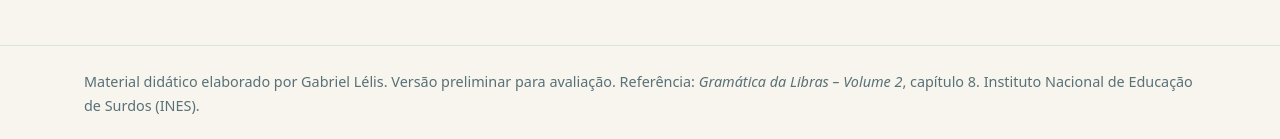
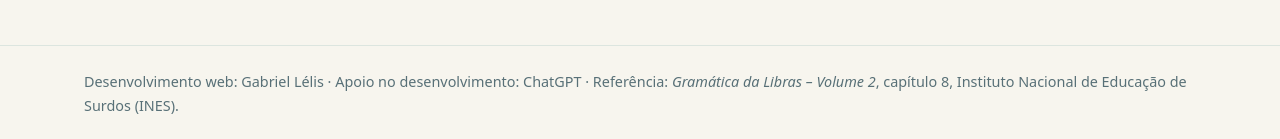
Before and after one commit to gabrieldeaf/sintaxe-libras, a plain HTML site: page index.html in a window 1280 px wide. Shown: the part 1703-1842 px from the top of the page. Drawn offline with Linux system fonts and the light colour scheme.

Commit message:
Atualiza créditos de desenvolvimento web

```diff
--- a/index.html
+++ b/index.html
@@ -29,7 +29,7 @@
 <div class="question tf" data-answer="certo"><p>5 · Encaixada substantiva objetiva</p><div class="gloss">GOSTAR [CONHECER]</div><p><strong>Português:</strong> Prazer em conhecê-la.</p><p><strong>Classificação:</strong> CONHECER é uma oração encaixada que funciona como objeto de GOSTAR.</p><div class="options"><label class="option"><input type="radio" name="tf5" value="certo"> Certo</label><label class="option"><input type="radio" name="tf5" value="errado"> Errado</label></div><div class="feedback"></div></div>
 <div class="question tf" data-answer="errado"><p>6 · Encaixada substantiva subjetiva</p><div class="gloss">GOSTAR [CONHECER]</div><p><strong>Português:</strong> Conhecer alguém é prazeroso.</p><p><strong>Classificação indicada:</strong> substantiva subjetiva, pois CONHECER é o sujeito da oração principal.</p><div class="options"><label class="option"><input type="radio" name="tf6" value="certo"> Certo</label><label class="option"><input type="radio" name="tf6" value="errado"> Errado</label></div><div class="feedback"></div></div>
 <div class="actions"><button class="btn" id="checkTF">Corrigir certo ou errado</button><button class="btn secondary" id="resetTF">Limpar prática</button></div><div class="scorebox" style="margin-top:16px"><span>Pontuação da prática de tradução</span><strong><span id="scoreTF">0</span> / 6</strong></div><div class="feedback" id="feedbackTF" aria-live="polite"></div><p class="source">Exemplos baseados na Gramática da Libras – Volume 2, pp. 110–111, 158–159 e 245–246. Glosas são representações escritas para estudo.</p></div><div class="card"><h3>Resultado</h3><div class="scorebox"><span>Pontuação nesta tentativa</span><strong><span id="score">0</span> / 6</strong></div><p id="resultText">Responda às questões e corrija para ver seu resultado.</p><button class="btn outline" id="quizReset">Nova tentativa</button></div><div class="source"><strong>Privacidade:</strong> as respostas ficam somente nesta página; não são enviadas nem guardadas em planilha.</div></section>
-</main></div><footer class="footer"><div class="shell">Material didático elaborado por Gabriel Lélis. Versão preliminar para avaliação. Referência: <em>Gramática da Libras – Volume 2</em>, capítulo 8. Instituto Nacional de Educação de Surdos (INES).</div></footer>
+</main></div><footer class="footer"><div class="shell">Desenvolvimento web: Gabriel Lélis · Apoio no desenvolvimento: ChatGPT · Referência: <em>Gramática da Libras – Volume 2</em>, capítulo 8, Instituto Nacional de Educação de Surdos (INES).</div></footer>
 <dialog class="video-soon-dialog" id="videoSoonDialog" aria-labelledby="videoSoonTitle"><h2 id="videoSoonTitle">Em breve: vídeo em Libras</h2><p>Estamos preparando este conteúdo em vídeo.</p><form method="dialog" class="dialog-actions"><button class="btn" type="submit">Fechar</button></form></dialog><script>
 // Ponto de integração futuro: configurar uma URL de Apps Script e enviar respostas consentidas.
 // const SHEETS_ENDPOINT = "";
```
